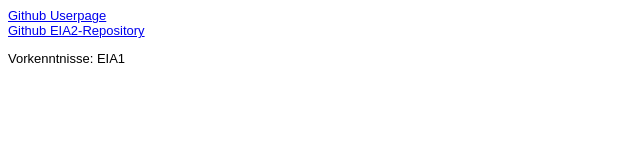
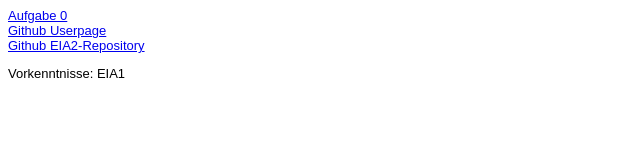
Before and after one commit to fehrenbi/EIA2, a plain HTML site: page Steckbrief/steckbrief.htm in a window 1280 px wide. Shown: the whole page, without its empty margins (0-640 px from the left). Drawn offline with Linux system fonts and the light colour scheme.

Commit message:
Steckbrief aktualisieren

```diff
--- a/Steckbrief/steckbrief.htm
+++ b/Steckbrief/steckbrief.htm
@@ -13,6 +13,8 @@ body {
 </head>
 <body>
 	<!-- Hier die Links zu den gelösten Aufgaben einstellen, aktuelle oben, alte stehen lassen! Format: Aufgabenbezeichnung, Datum -->
+<a href="https://fehrenbi.github.io/EIA2/Aufgabe 0/aufgabe0.html" target="_blank">Aufgabe 0</a></br>
+
 <a href="https://github.com/fehrenbi/fehrenbi.github.io" target="_blank">Github Userpage</a></br>
 <a href="https://github.com/fehrenbi/EIA2" target="_blank">Github EIA2-Repository</a></br>
 <p>Vorkenntnisse: EIA1</p>
```
